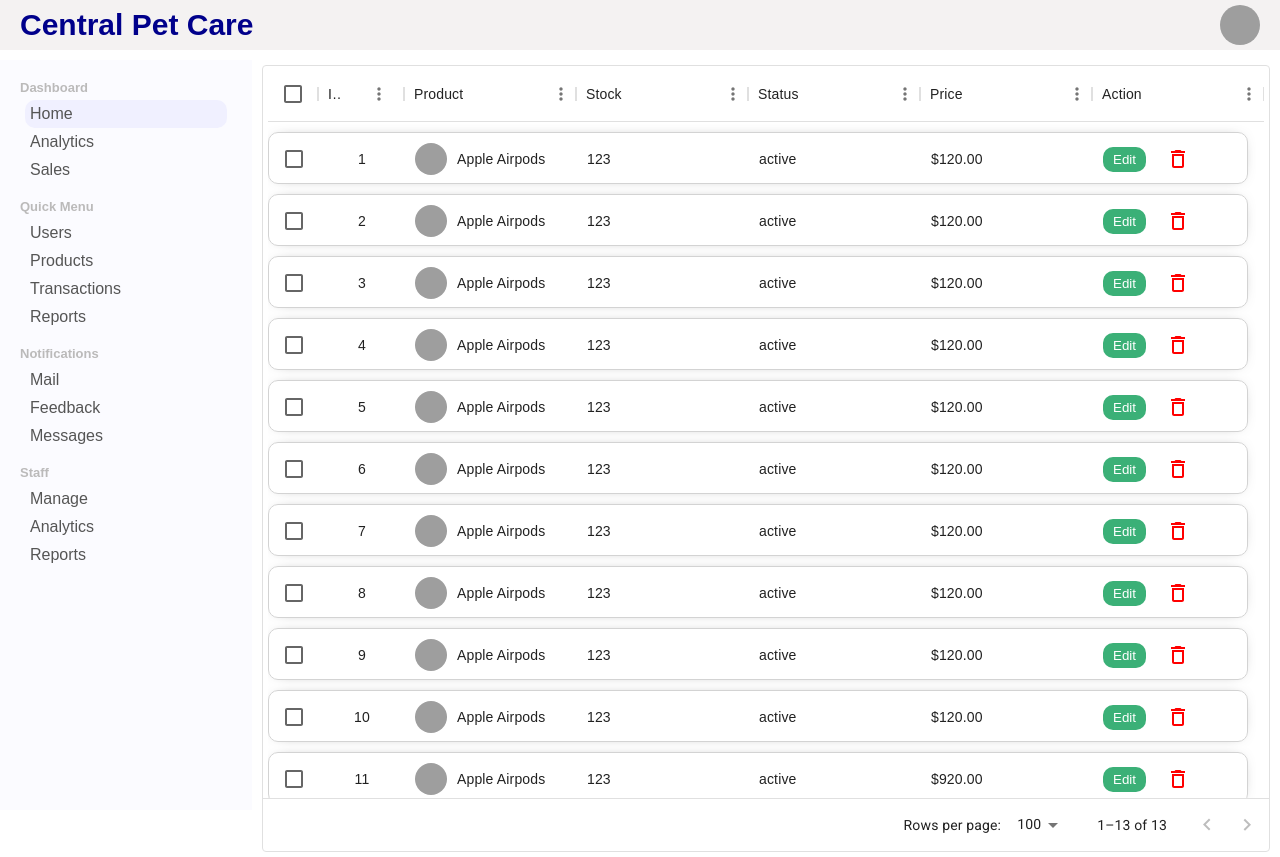
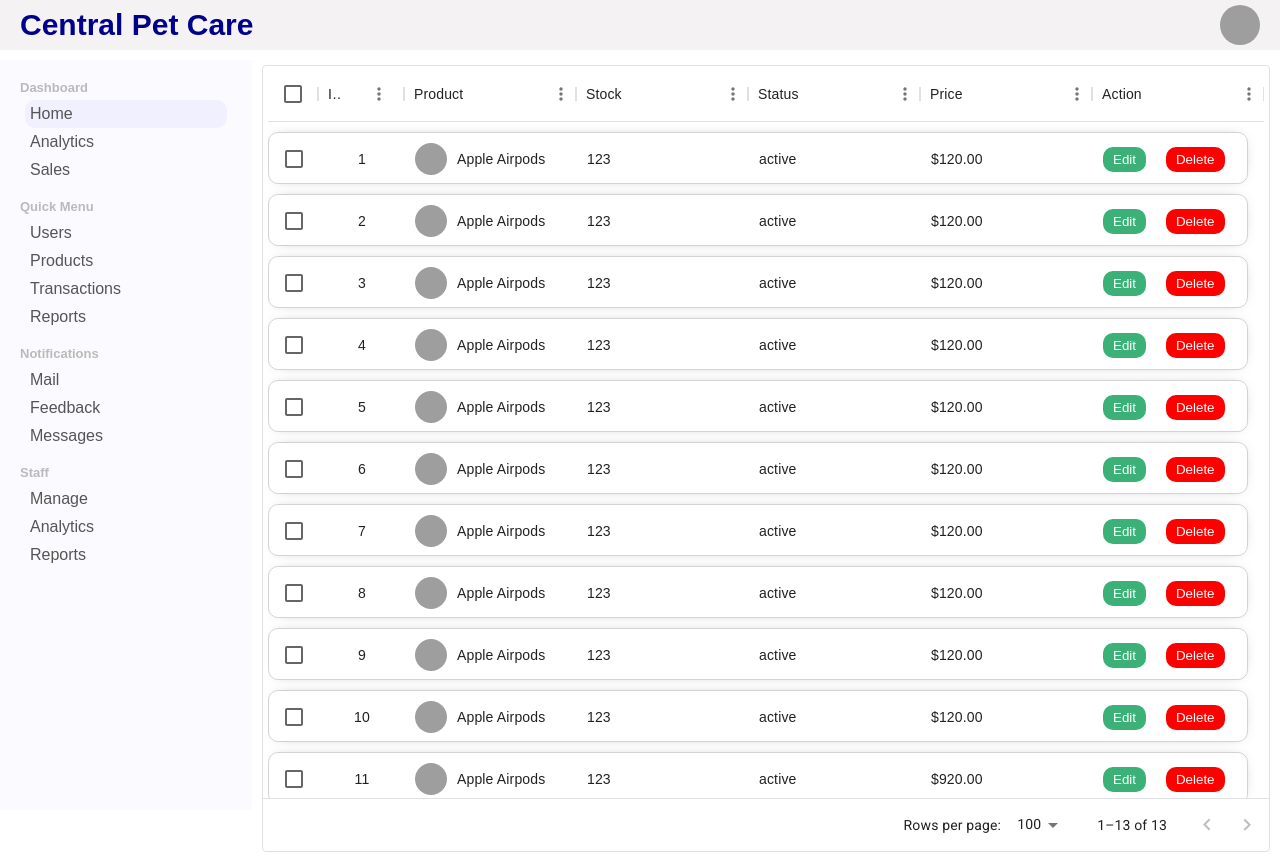
Before and after one commit to IT21189630/Dashboard, a React (Create React App) app: page /products in a window 1280 px wide. Built offline with nearby package versions, Linux system fonts and the light colour scheme; grey boxes are pictures that could not be loaded.

Commit message:
Resolved conflicts

```diff
--- a/src/pages/productList/ProductList.js
+++ b/src/pages/productList/ProductList.js
@@ -1,6 +1,5 @@
 import "./productList.css";
 import { DataGrid } from "@mui/x-data-grid";
-import { DeleteOutline } from "@material-ui/icons";
 import { productRows } from "../../dummyData";
 import { Link } from "react-router-dom";
 import { useState } from "react";
@@ -58,10 +57,10 @@
             <Link to={"/product/" + params.row.id}>
               <button className="productListEdit">Edit</button>
             </Link>
-            <DeleteOutline
-              className="productListDelete"
+            <button
+              className="userListDelete"
               onClick={() => handleDelete(params.row.id)}
-            />
+            >Delete</button>
           </>
         );
       },
--- a/src/pages/productList/productList.css
+++ b/src/pages/productList/productList.css
@@ -28,8 +28,13 @@
 }
 
 .productListDelete{
-    color: red;
-    cursor: pointer;
+  border: none;
+  border-radius: 10px;
+  padding: 5px 10px;
+  background-color: red;
+  color: white;
+  cursor: pointer;
+  margin-right: 20px;
 }
 
 .grid-cell {
--- a/src/pages/userList/UserList.js
+++ b/src/pages/userList/UserList.js
@@ -1,6 +1,5 @@
 import "./userList.css";
 import { DataGrid } from "@mui/x-data-grid";
-import { DeleteOutline } from "@material-ui/icons";
 import { userRows } from "../../dummyData";
 import { Link } from "react-router-dom";
 import { useState } from "react";
@@ -67,10 +66,10 @@
             <Link to={"/user/" + params.row.id}>
               <button className="userListEdit">Edit</button>
             </Link>
-            <DeleteOutline
+            <button
               className="userListDelete"
               onClick={() => handleDelete(params.row.id)}
-            />
+            >Delete</button>
           </>
         );
       },
--- a/src/pages/userList/userList.css
+++ b/src/pages/userList/userList.css
@@ -28,8 +28,13 @@
 }
 
 .userListDelete{
-    color: red;
-    cursor: pointer;
+  border: none;
+  border-radius: 10px;
+  padding: 5px 10px;
+  background-color: red;
+  color: white;
+  cursor: pointer;
+  margin-right: 20px;
 }
 
 .grid-cell {
```
